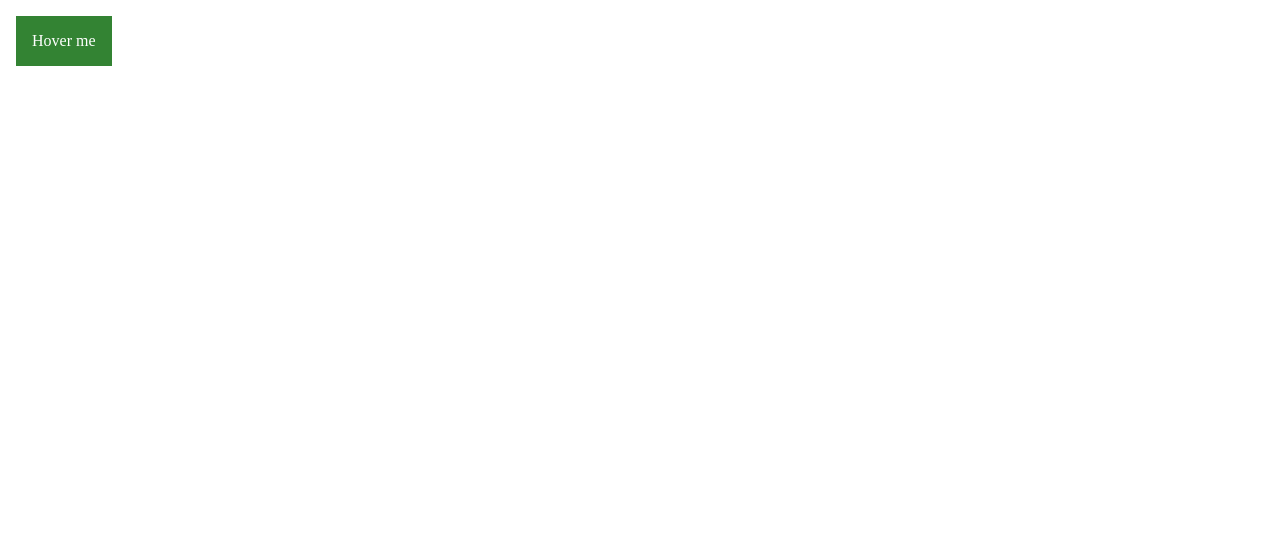
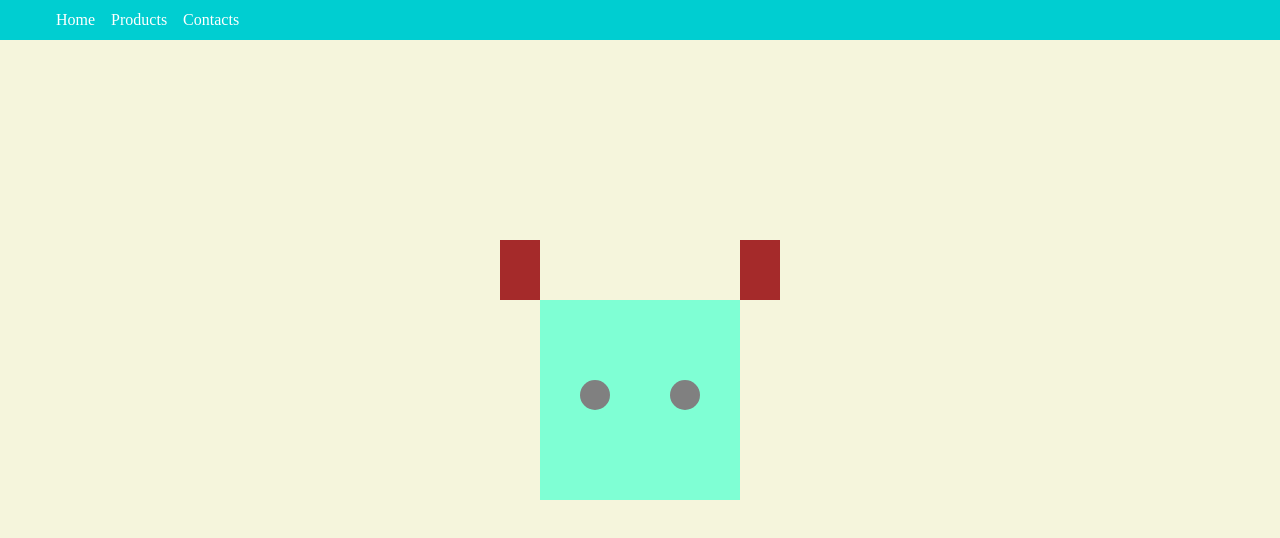
Before and after one commit to Andrii618/sandbox, a plain HTML site: page index.html in a window 1280 px wide. Shown: the top 538 px of the page. Drawn offline with nearby package versions, Linux system fonts and the light colour scheme.

Commit message:
blackboard

```diff
--- a/index.html
+++ b/index.html
@@ -13,13 +13,22 @@
   </head>
 
   <body>
-    <div class="dropdown">
-      <span class="menu-button">Hover me</span>
-      <ul class="menu-list">
-        <li class="menu-item">Cars</li>
-        <li class="menu-item">Planes</li>
-        <li class="menu-item">Ships</li>
-      </ul>
-    </div>
+    <header class="header">
+      <nav class="navigation">
+        <ul class="nav-list">
+          <li class="nav-item">Home</li>
+          <li class="nav-item">Products</li>
+          <li class="nav-item">Contacts</li>
+        </ul>
+      </nav>
+    </header>
+    <main class="content">
+      <div class="head">
+        <div class="ear ear_right"></div>
+        <div class="ear ear_left"></div>
+        <div class="eye eye_right"></div>
+        <div class="eye eye_left"></div>
+      </div>
+    </main>
   </body>
 </html>
--- a/styles.css
+++ b/styles.css
@@ -1,49 +1,86 @@
-* {
-  box-sizing: border-box;
+body {
+  margin: 0;
 }
 
-.dropdown {
-  display: inline-block;
-  margin: 16px;
-  position: relative;
+.header {
+  position: fixed;
+  background-color: darkturquoise;
+  height: 40px;
+  width: 100%;
+  z-index: 1;
 }
 
-.menu-button {
-  padding: 16px;
-  background-color: rgba(0, 100, 0, 0.8);
-  display: inline-block;
-  color: white;
+.navigation {
+  position: absolute;
+  height: 40px;
 }
 
-.menu-button:hover {
-  font-size: 16px;
-  background-color: rgba(0, 100, 0, 1);
-  color: white;
-  cursor: pointer;
-  display: block;
+.nav-list {
+  position: relative;
+  height: 40px;
+  margin: 0;
 }
 
-.menu-list {
-  position: absolute;
-  display: none;
-  margin: 0px;
-  padding: 0px;
-  background-color: lightcyan;
-  color: black;
-  box-shadow: 0px 4px 8px 0px rgba(0, 0, 0, 0.2);
-  min-width: 120px;
-  z-index: 1;
-  list-style: none;
+.nav-item {
+  position: relative;
+  color: white;
+  float: left;
+  margin-left: 16px;
+  /* delete marker */
+  list-style-type: none;
+  line-height: 40px;
 }
 
-.menu-item {
-  padding: 16px;
+/* ------------- Bear ------------------ */
+
+.content {
+  position: relative;
+  height: 5000px;
+  width: 100%;
+  background-color: beige;
+  z-index: 0;
 }
 
-.menu-item:hover {
-  background-color: ghostwhite;
+.head {
+  position: absolute;
+  width: 200px;
+  height: 200px;
+  top: calc(50vh - 100px);
+  left: calc(50% - 100px);
+  background-color: aquamarine;
 }
 
-.dropdown:hover .menu-list {
-  display: block;
+.ear {
+  position: relative;
+  width: 40px;
+  height: 60px;
+  background-color: brown;
+  bottom: 60px;
 }
+
+.ear_right {
+  right: 40px;
+  float: left;
+}
+
+.ear_left {
+  left: 40px;
+  float: right;
+}
+
+.eye {
+  position: relative;
+  width: 30px;
+  height: 30px;
+  border-radius: 50%;
+  background-color: grey;
+  top: 80px;
+}
+
+.eye_right {
+  float: left;
+}
+
+.eye_left {
+  float: right;
+}
```
Also changed, not shown: index.js (+13 -41 lines).
